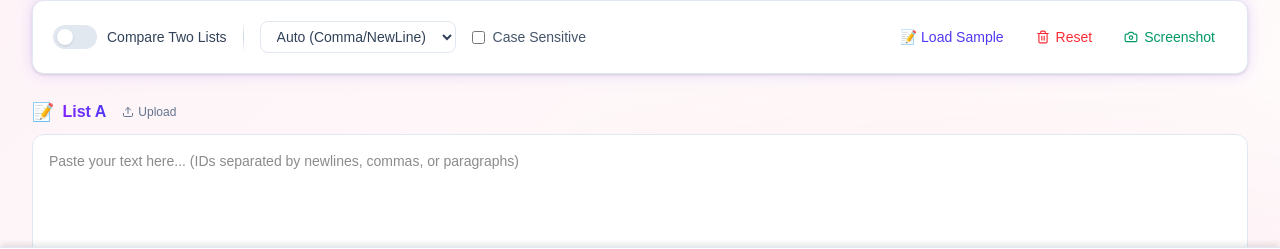
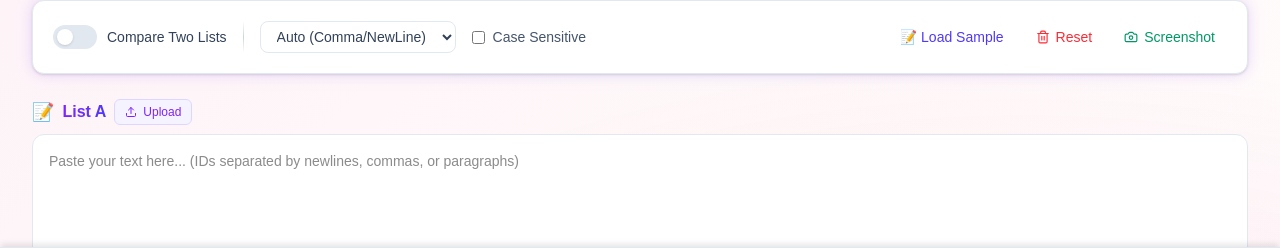
Before and after one commit to denesvaghani/textgauge-frontend, a Next.js app: page /list-comparator in a window 1280 px wide. Shown: the part 423-672 px from the top of the page. Built offline with nearby package versions, Linux system fonts and the light colour scheme; no server answers.

Commit message:
fix(list-comparator): add item count to List B and make upload buttons more prominent

```diff
--- a/src/app/list-comparator/ListComparatorClient.tsx
+++ b/src/app/list-comparator/ListComparatorClient.tsx
@@ -322,7 +322,7 @@ https://example.com/api/v1/checkout`;
                        </span>
                        <button
                            onClick={() => fileInputARef.current?.click()}
-                           className="text-xs px-2 py-1 text-slate-500 hover:text-violet-600 dark:hover:text-violet-400 flex items-center gap-1 hover:bg-slate-100 dark:hover:bg-slate-800 rounded transition-all"
+                           className="text-xs px-2.5 py-1 text-violet-600 dark:text-violet-400 border border-violet-200 dark:border-violet-800 bg-violet-50 dark:bg-violet-900/30 hover:bg-violet-100 dark:hover:bg-violet-900/50 flex items-center gap-1.5 rounded-md transition-all font-medium"
                            title="Upload file (.txt, .csv) - Max 5MB"
                        >
                            <Upload size={12} /> Upload
@@ -349,13 +349,13 @@ https://example.com/api/v1/checkout`;
                           </span>
                           <button
                               onClick={() => fileInputBRef.current?.click()}
-                              className="text-xs px-2 py-1 text-slate-500 hover:text-indigo-600 dark:hover:text-indigo-400 flex items-center gap-1 hover:bg-slate-100 dark:hover:bg-slate-800 rounded transition-all"
+                              className="text-xs px-2.5 py-1 text-indigo-600 dark:text-indigo-400 border border-indigo-200 dark:border-indigo-800 bg-indigo-50 dark:bg-indigo-900/30 hover:bg-indigo-100 dark:hover:bg-indigo-900/50 flex items-center gap-1.5 rounded-md transition-all font-medium"
                               title="Upload file (.txt, .csv) - Max 5MB"
                           >
                               <Upload size={12} /> Upload
                           </button>
                           <span className="ml-auto font-normal text-slate-400 text-sm">
-                              Comparison Target
+                              {totalCountB > 0 ? `${totalCountB} items` : "Comparison Target"}
                           </span>
                       </label>
                       <textarea
```
